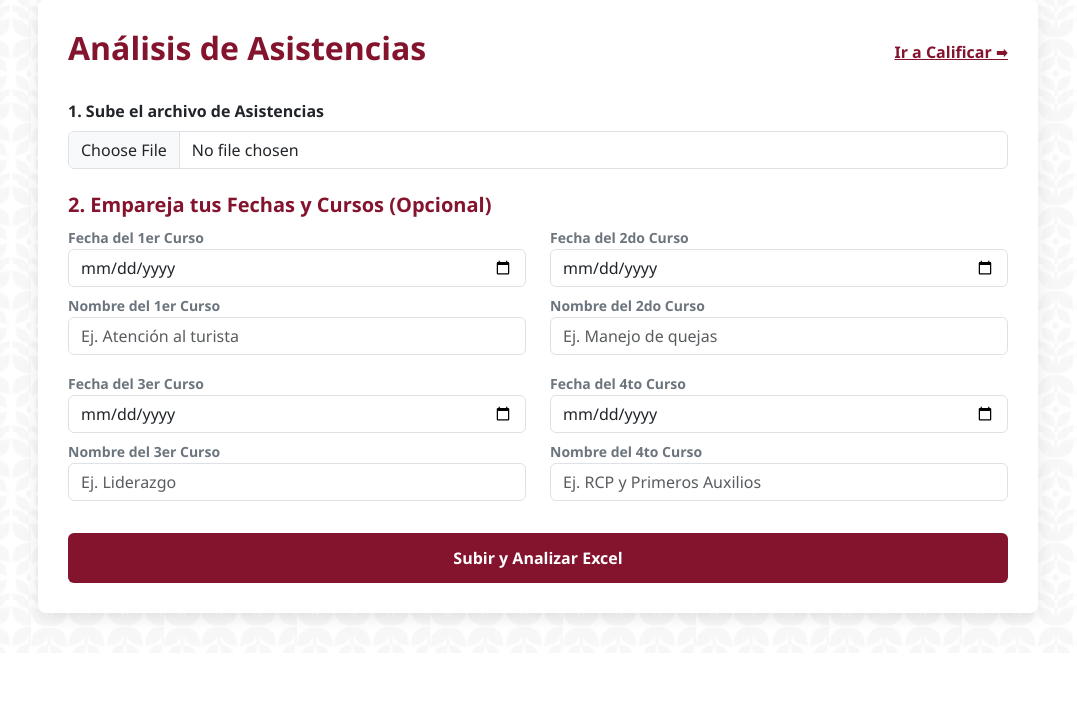
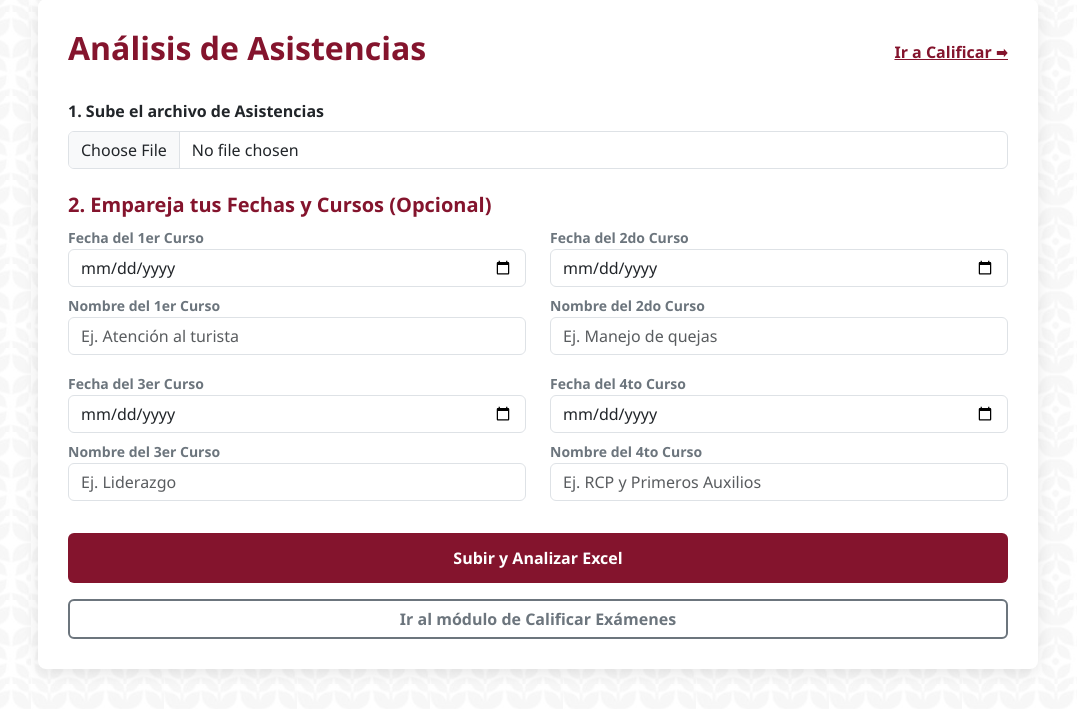
Before and after one commit to fernandorodea/analizador-asistencias, a Flask app: page /dashboard in a window 1280 px wide. Shown: the part 156-865 px from the top of the page, without its empty margins (102-1179 px from the left). Before the commit the page ends 780 px from the top, so only its background shows below. Run offline with Flask 3, Linux system fonts and the light colour scheme; the visitor is signed in with stand-in values (Sample User, id 1).

Commit message:
Update dashboard.html

```diff
--- a/templates/dashboard.html
+++ b/templates/dashboard.html
@@ -32,6 +32,7 @@
 </head>
 <body>
 
+    <!-- CABECERA INSTITUCIONAL -->
     <div class="top-menu">
         <img src="{{ url_for('static', filename='logos.png') }}" alt="Logos" style="height: 90px; width: auto; object-fit: contain;">
         <a href="{{ url_for('logout') }}" class="btn-logout">Cerrar Sesión</a>
@@ -60,7 +61,14 @@
                 {% endfor %}
             </div>
 
+            <!-- BOTONES DE ACCIÓN -->
             <button type="submit" class="btn text-white w-100 mt-3" style="background-color: var(--color-vino); font-weight: bold; padding: 12px;">Subir y Analizar Excel</button>
+
+            <div class="mt-3 text-center">
+                <a href="{{ url_for('calificar_examenes') }}" class="btn btn-outline-secondary w-100" style="border-width: 2px; font-weight: bold;">
+                    Ir al módulo de Calificar Exámenes
+                </a>
+            </div>
         </form>
     </div>
 
```
